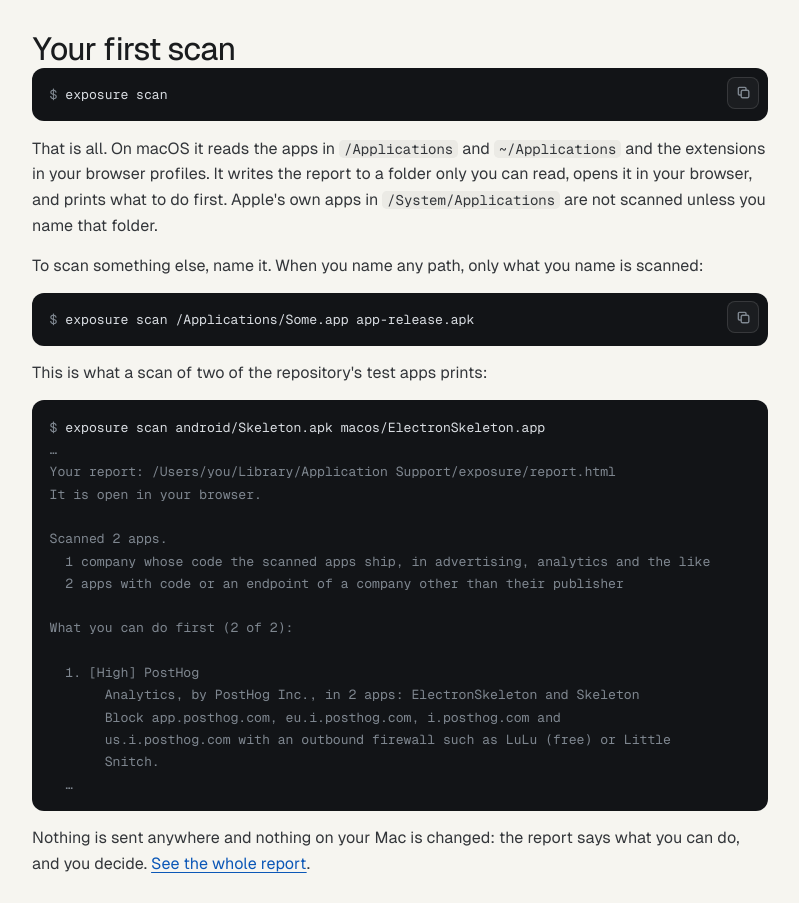
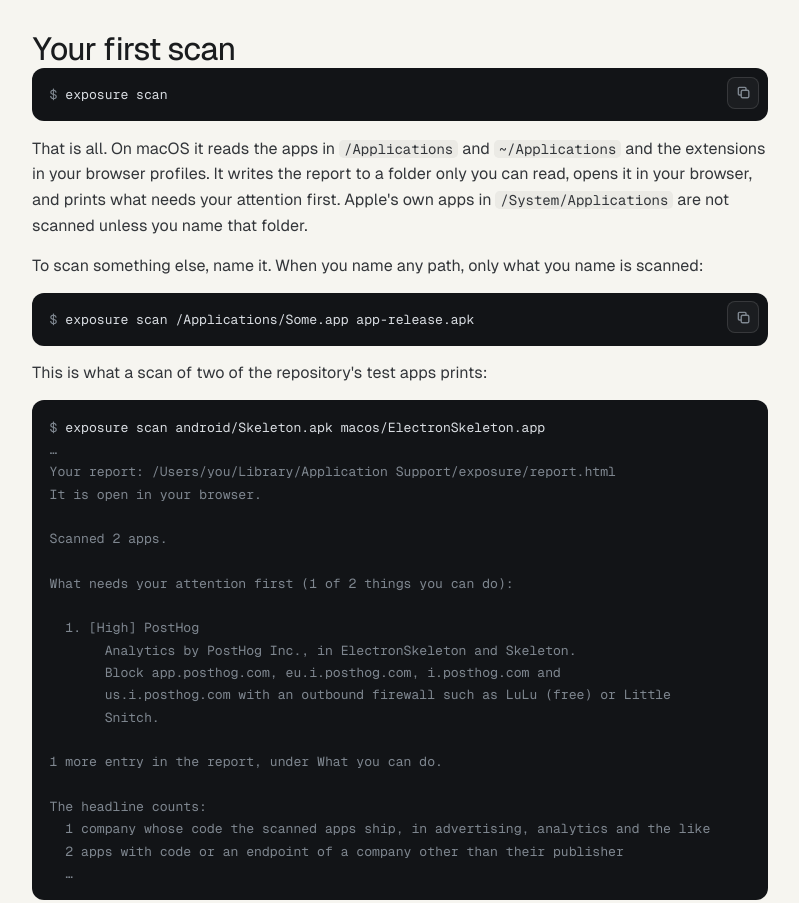
Before and after one commit to Adityaakr/exposure-scanner, a browser extension: page site/docs/index.html in a window 1280 px wide. Shown: the part 1680-2583 px from the top of the page, without its empty margins (328-1127 px from the left). Drawn offline with Linux system fonts and the light colour scheme.

Commit message:
no-mistakes(document): Update site copy for the new scan summary

```diff
--- a/site/docs/index.html
+++ b/site/docs/index.html
@@ -116,7 +116,7 @@
       <section id="first-scan" aria-labelledby="first-title">
         <h2 id="first-title">Your first scan</h2>
         <div class="code" data-copy><pre><span class="p">$ </span>exposure scan</pre></div>
-        <p>That is all. On macOS it reads the apps in <code>/Applications</code> and <code>~/Applications</code> and the extensions in your browser profiles. It writes the report to a folder only you can read, opens it in your browser, and prints what to do first. Apple's own apps in <code>/System/Applications</code> are not scanned unless you name that folder.</p>
+        <p>That is all. On macOS it reads the apps in <code>/Applications</code> and <code>~/Applications</code> and the extensions in your browser profiles. It writes the report to a folder only you can read, opens it in your browser, and prints what needs your attention first. Apple's own apps in <code>/System/Applications</code> are not scanned unless you name that folder.</p>
         <p>To scan something else, name it. When you name any path, only what you name is scanned:</p>
         <div class="code" data-copy><pre><span class="p">$ </span>exposure scan /Applications/Some.app app-release.apk</pre></div>
         <p>This is what a scan of two of the repository's test apps prints:</p>
@@ -126,16 +126,20 @@ Your report: /Users/you/Library/Application Support/exposure/report.html
 It is open in your browser.
 
 Scanned 2 apps.
-  1 company whose code the scanned apps ship, in advertising, analytics and the like
-  2 apps with code or an endpoint of a company other than their publisher
 
-What you can do first (2 of 2):
+What needs your attention first (1 of 2 things you can do):
 
   1. [High] PostHog
-       Analytics, by PostHog Inc., in 2 apps: ElectronSkeleton and Skeleton
+       Analytics by PostHog Inc., in ElectronSkeleton and Skeleton.
        Block app.posthog.com, eu.i.posthog.com, i.posthog.com and
        us.i.posthog.com with an outbound firewall such as LuLu (free) or Little
        Snitch.
+
+1 more entry in the report, under What you can do.
+
+The headline counts:
+  1 company whose code the scanned apps ship, in advertising, analytics and the like
+  2 apps with code or an endpoint of a company other than their publisher
   …</span></pre></div>
         <p>Nothing is sent anywhere and nothing on your Mac is changed: the report says what you can do, and you decide. <a href="../sample/">See the whole report</a>.</p>
       </section>
@@ -214,7 +218,7 @@ exposure --help | --version</pre></div>
         </ul>
         <p>Only claims that name a company in five categories count: advertising, analytics, attribution, profiling and session replay. Crash reporting, push delivery, payments, customer messaging, update feeds, components and every access claim are listed in the report but not counted. Each claim in the JSON says whether it counts, so the numbers can be recounted.</p>
         <h3>What you can do</h3>
-        <p>Near the top of the report is a checklist, and each finding has its own steps: an app's own opt-out where its publisher documents one; hosts to block with an outbound firewall such as LuLu or Little Snitch, for the counted categories; the System Settings pane, or the Android Settings page, of each permission; and how to narrow or remove a browser extension. The scanner applies none of it.</p>
+        <p>The report opens with what needs your attention: the few checklist entries that matter most, each with its first step. The whole checklist follows, and each finding has its own steps: an app's own opt-out where its publisher documents one; hosts to block with an outbound firewall such as LuLu or Little Snitch, for the counted categories; the System Settings pane, or the Android Settings page, of each permission; and how to narrow or remove a browser extension. The scanner applies none of it.</p>
       </section>
 
       <section id="reads" aria-labelledby="reads-title">
```
Also changed, not shown: site/index.html (+2 -2 lines), site/sample/index.html (+1 -1 lines).
